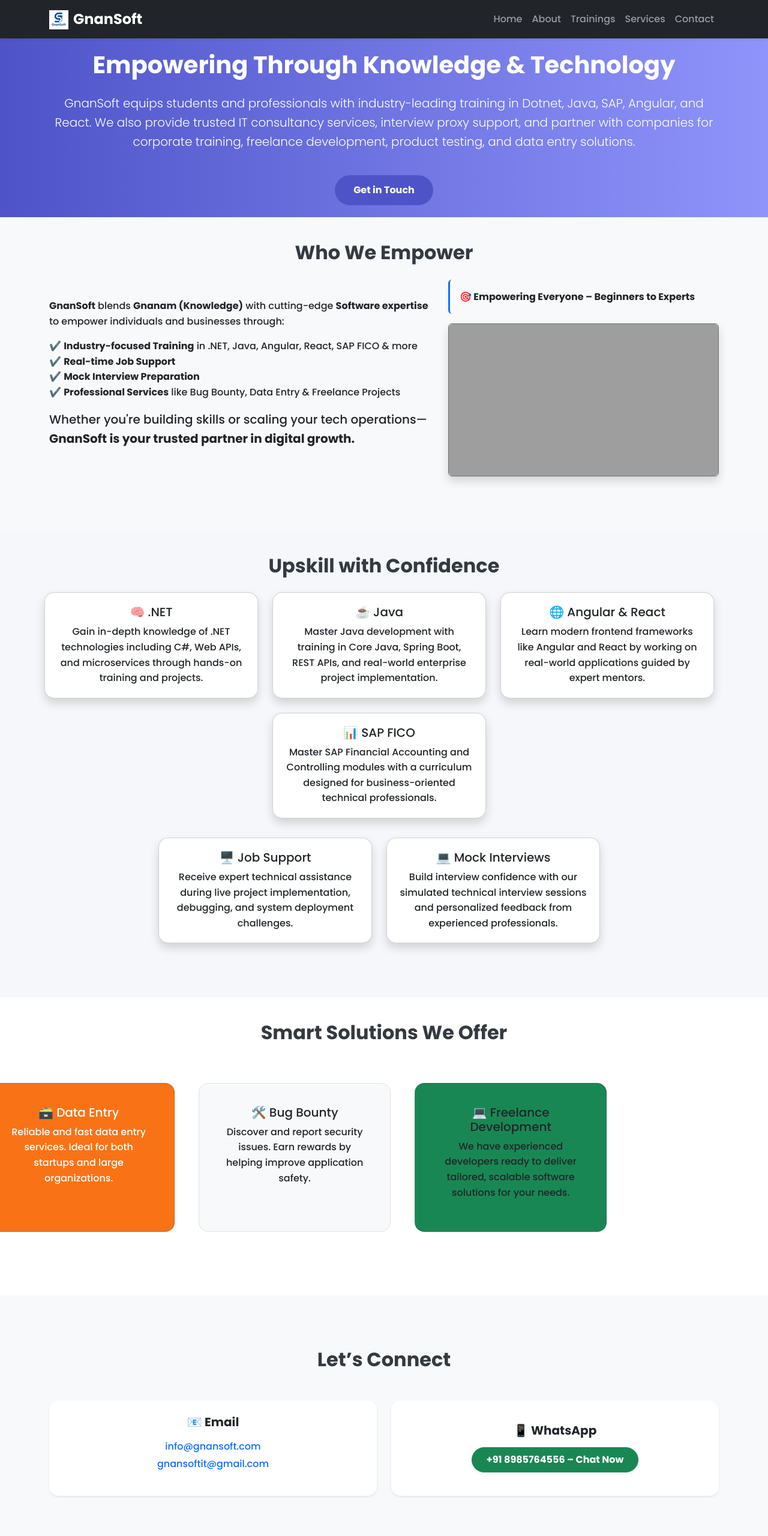
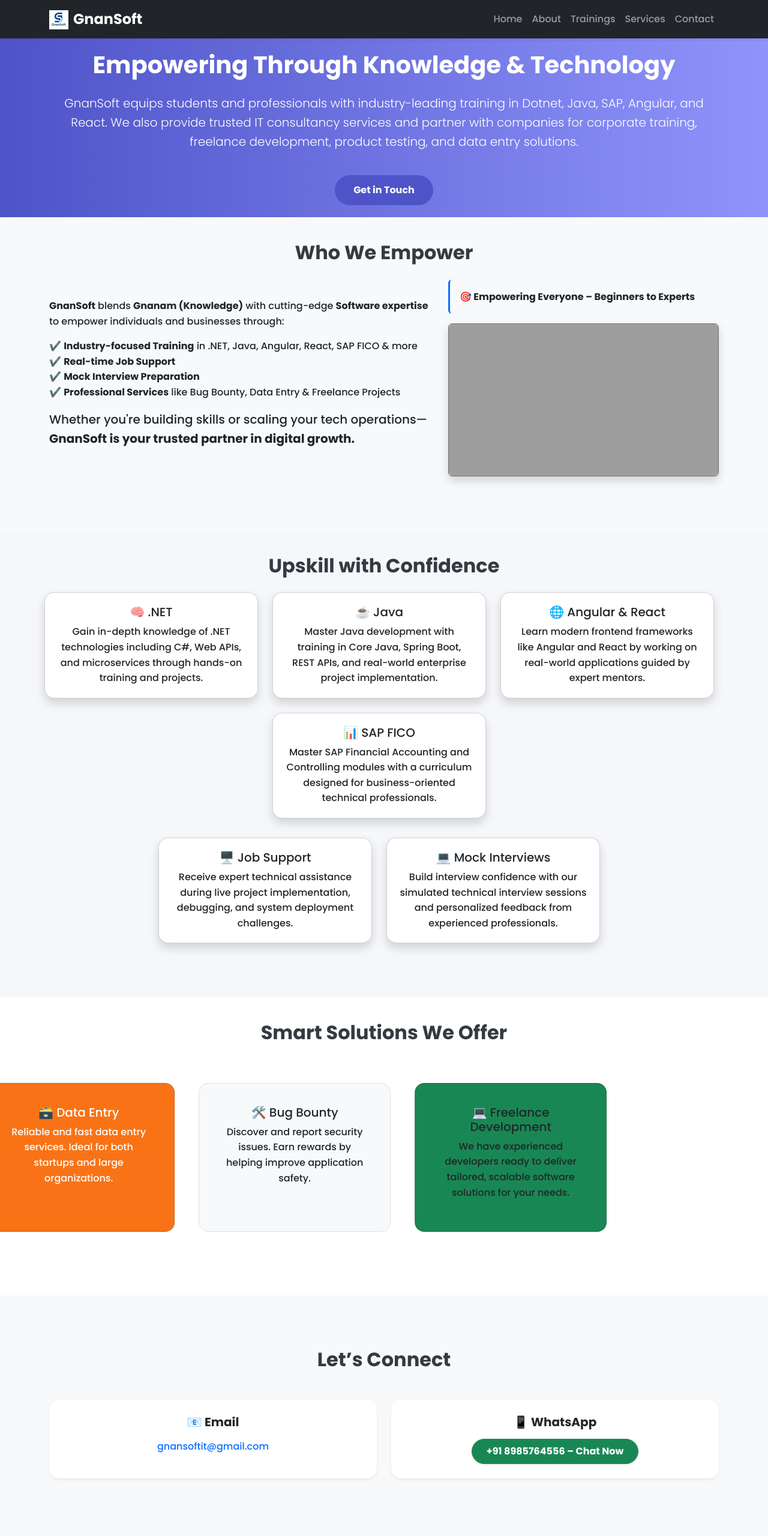
Before and after one commit to itgnan/gnansoft, a plain HTML site: page index.html in a window 1280 px wide. Shown: the top 2560 px of the page at 60% size. Drawn offline with nearby package versions, Linux system fonts and the light colour scheme; grey boxes are pictures that could not be loaded.

Commit message:
removing info email

```diff
--- a/index.html
+++ b/index.html
@@ -255,7 +255,7 @@
   <div class="container text-center" data-aos="fade-up">
     <h1 class="display-6 fw-bold">Empowering Through Knowledge & Technology</h1>
     <p class="mt-4 lead">
-      GnanSoft equips students and professionals with industry-leading training in Dotnet, Java, SAP, Angular, and React. We also provide trusted IT consultancy services, interview proxy support, and partner with companies for corporate training, freelance development, product testing, and data entry solutions.
+      GnanSoft equips students and professionals with industry-leading training in Dotnet, Java, SAP, Angular, and React. We also provide trusted IT consultancy services and partner with companies for corporate training, freelance development, product testing, and data entry solutions.
     </p>
     <a href="#contact" class="btn btn-custom mt-4">Get in Touch</a>
   </div>
@@ -396,9 +396,6 @@
         <div class="col-md-6 text-center ">
           <div class="p-4 bg-white h-100 rounded-4 shadow-sm">
             <h5 class="fw-bold mb-3">📧 Email</h5>
-            <p class="mb-1">
-              <a href="mailto:info@gnansoft.com" class="text-decoration-none text-primary">info@gnansoft.com</a>
-            </p>
             <p>
               <a href="mailto:gnansoftit@gmail.com" class="text-decoration-none text-primary">gnansoftit@gmail.com</a>
             </p>
```
